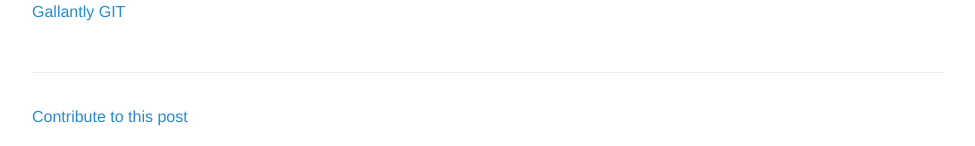
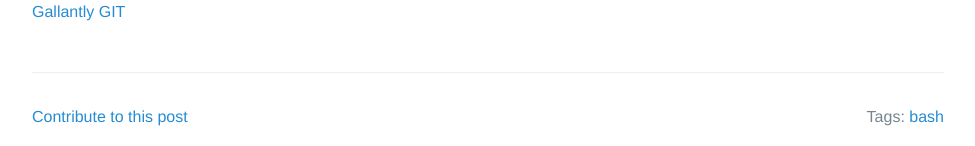
Before and after one commit to cirgl/lthr.github.io, a Jekyll site: the page built from _posts/2015-02-18-bash.md, in a window 1280 px wide. Shown: the part 1910-2056 px from the top of the page, without its empty margins (152-1127 px from the left). Built offline with Jekyll 4.4.1, drawn with Linux system fonts in a browser that asks for light colours.

Commit message:
add tags

```diff
--- /dev/null
+++ b/_includes/post-tags.html
@@ -0,0 +1,11 @@
+<div class="post-tags">
+    Tags:
+    {% if post %}
+    {% assign tags = post.tags %}
+    {% else %}
+    {% assign tags = page.tags %}
+    {% endif %}
+    {% for tag in tags %}
+    <a href="/tags/#{{tag|slugize}}">{{tag}}</a>{% unless forloop.last %},{% endunless %}
+    {% endfor %}
+</div>
--- a/_layouts/page.html
+++ b/_layouts/page.html
@@ -1,6 +1,12 @@
 ---
 layout: default
 ---
+
+<div style="width: 150px;">
+    <a href="{{ site.baseurl }}/" title="narp.io">
+        <img src="/public/whale.png" alt="whale" style="width: 100%;">
+    </a>
+</div>
 
 <article class="page">
   <h1 class="page-title">{{ page.title }}</h1>
--- a/_layouts/post.html
+++ b/_layouts/post.html
@@ -29,4 +29,6 @@
     </ul>
 </aside>
 {% endif %}
-<a href="https://github.com/justnarp/justnarp.github.io/blob/master/{{ page.path }}">Contribute to this post</a>
+
+<a href="https://github.com/justnarp/justnarp.github.io/blob/master/{{ page.path }}" style="float: left;">Contribute to this post</a>
+{% include post-tags.html %}
--- a/_posts/2015-02-18-bash.md
+++ b/_posts/2015-02-18-bash.md
@@ -1,6 +1,7 @@
 ---
 layout: post
 title: Beneficial Bash
+tags: [bash]
 ---
 
 Not really just the most frequently used commands of Bash, but more a list of thing I found beneficial at some point. Thing I know I'd need to reuse again later.
--- /dev/null
+++ b/_sass/_tags.scss
@@ -0,0 +1,24 @@
+// for tag cloud and archives
+.tag-cloud {
+  list-style: none;
+  padding: 0;
+  text-align: justify;
+  font-size: 16px;
+  li {
+    display: inline-block;
+    margin: 0 12px 12px 0;
+  }
+}
+#archives {
+  padding: 5px;
+}
+.archive-group {
+  margin: 5px;
+  border-top: 1px solid #ddd;
+}
+.archive-item {
+  margin-left: 5px;
+}
+.post-tags {
+  text-align: right;
+}
--- a/styles.scss
+++ b/styles.scss
@@ -27,3 +27,4 @@
 @import "posts";
 @import "pagination";
 @import "message";
+@import "tags";
```
Also changed, not shown: _posts/2015-01-08-git.md (+1 -0 lines), tags.html (added, +30 -0 lines).
